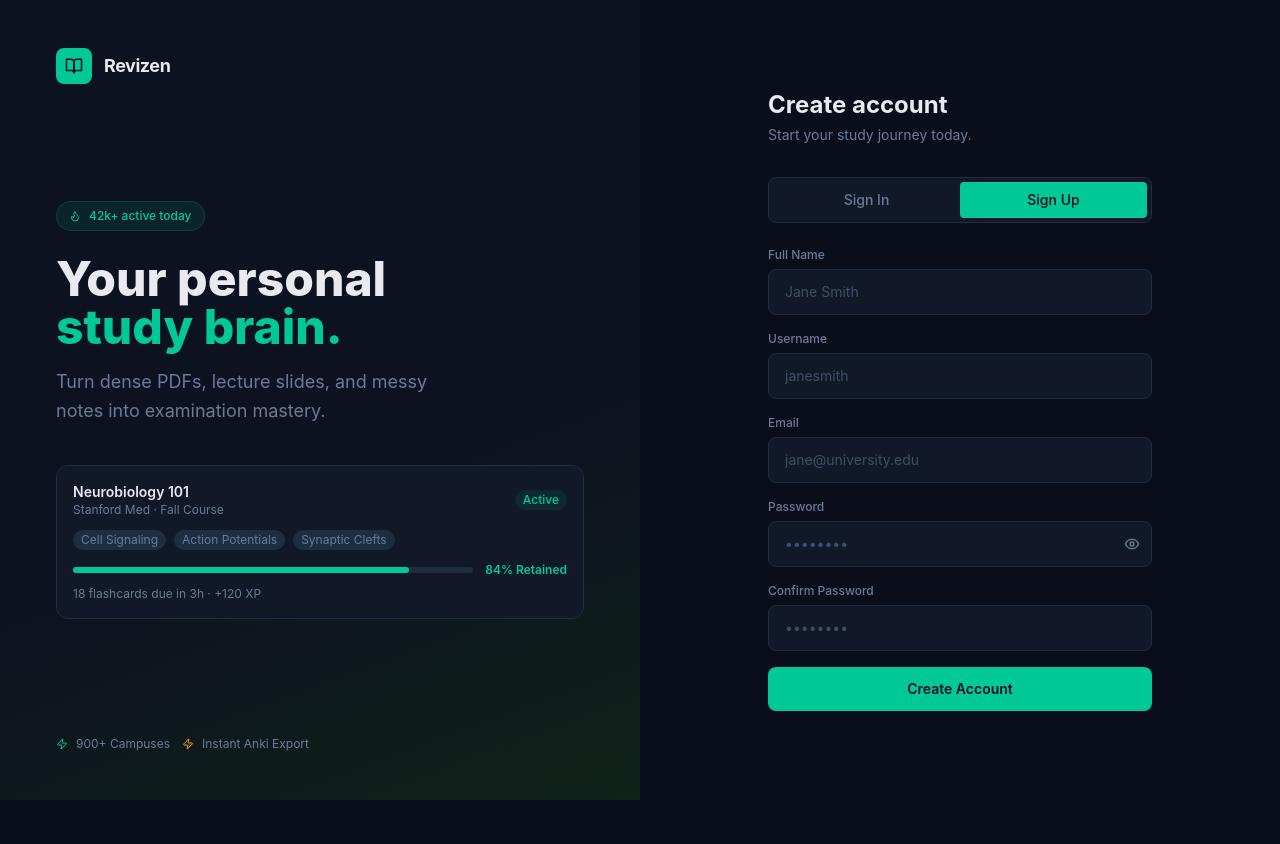
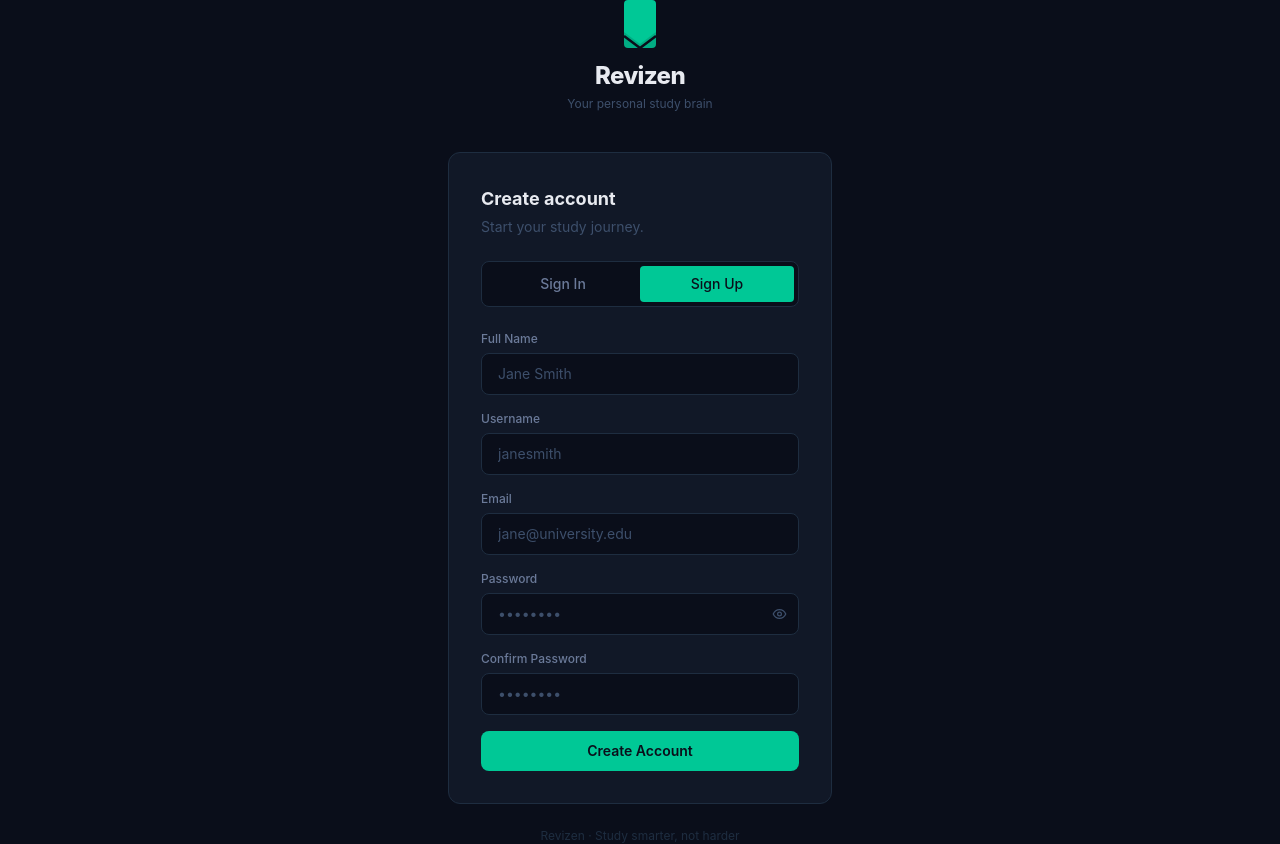
Before and after one commit to MariyaMaheen/Revizen, a React (Vite) app in the folder frontend/: page / in a window 1280 px wide. Both pictures are taken after a click on the button "Sign Up". Before the commit the page ends 800 px from the top, so only its background shows below. Built offline with nearby package versions, Linux system fonts and the light colour scheme.

Commit message:
Update Login.jsx

```diff
--- a/frontend/src/components/Login.jsx
+++ b/frontend/src/components/Login.jsx
@@ -1,6 +1,6 @@
 import { useState } from 'react'
 import { motion, AnimatePresence } from 'framer-motion'
-import { Eye, EyeOff, Loader2, Flame, Zap, BookOpen } from 'lucide-react'
+import { Eye, EyeOff, Loader2 } from 'lucide-react'
 import { login, register } from '../api'
 
 function PasswordStrength({ password }) {
@@ -75,96 +75,43 @@ export default function Login({ onLogin, addToast }) {
   }
 
   return (
-    <div className="min-h-screen flex bg-bg">
-      {/* Left — brand panel */}
-      <div className="hidden md:flex flex-col justify-between w-1/2 px-14 py-12"
-        style={{ background: 'linear-gradient(160deg, #0d1220 60%, #0f2318 100%)' }}>
+    <div className="min-h-screen flex flex-col items-center justify-center px-4"
+      style={{ background: '#0a0e1a' }}>
+
       {/* Logo */}
-        <div className="flex items-center gap-3">
-          <div className="w-9 h-9 rounded-lg flex items-center justify-center"
-            style={{ background: '#00c896' }}>
-            <BookOpen size={18} color="#0a0e1a" />
-          </div>
-          <span className="text-lg font-bold text-text-primary tracking-tight">Revizen</span>
-        </div>
+      <motion.div initial={{ opacity: 0, y: -12 }} animate={{ opacity: 1, y: 0 }}
+        className="flex flex-col items-center mb-10">
+        {/* Bookmark icon */}
+        <svg width="40" height="48" viewBox="0 0 40 48" fill="none" xmlns="http://www.w3.org/2000/svg" className="mb-3">
+          <rect x="4" y="0" width="32" height="48" rx="4" fill="#00c896" />
+          <path d="M4 32 L20 44 L36 32 L36 48 L4 48 Z" fill="#0a0e1a" opacity="0.15"/>
+          <path d="M4 36 L20 48 L36 36" fill="none" stroke="#0a0e1a" strokeWidth="2.5" strokeLinejoin="round"/>
+        </svg>
+        <span className="text-2xl font-extrabold tracking-tight" style={{ color: '#e8eaf0' }}>Revizen</span>
+        <span className="text-xs mt-1" style={{ color: '#3d4f6b' }}>Your personal study brain</span>
+      </motion.div>
 
-        {/* Hero */}
-        <div>
-          <div className="inline-flex items-center gap-2 px-3 py-1.5 rounded-pill mb-6 text-xs font-medium"
-            style={{ background: '#00c89618', color: '#00c896', border: '1px solid #00c89630' }}>
-            <Flame size={12} /> 42k+ active today
-          </div>
-          <h2 className="text-5xl font-extrabold text-text-primary leading-none mb-4">
-            Your personal<br />
-            <span style={{ color: '#00c896' }}>study brain.</span>
-          </h2>
-          <p className="text-text-muted text-lg leading-relaxed max-w-sm">
-            Turn dense PDFs, lecture slides, and messy notes into examination mastery.
-          </p>
+      {/* Card */}
+      <motion.div initial={{ opacity: 0, y: 16 }} animate={{ opacity: 1, y: 0 }}
+        transition={{ delay: 0.08 }}
+        className="w-full max-w-sm rounded-card p-8"
+        style={{ background: '#111827', border: '1px solid #1e2d40' }}>
 
-          {/* Sample doc card */}
-          <div className="mt-10 rounded-card p-4" style={{ background: '#111827', border: '1px solid #1e2d40' }}>
-            <div className="flex items-center justify-between mb-3">
-              <div>
-                <p className="text-sm font-semibold text-text-primary">Neurobiology 101</p>
-                <p className="text-xs text-text-muted">Stanford Med · Fall Course</p>
-              </div>
-              <span className="text-xs px-2 py-0.5 rounded-pill font-medium"
-                style={{ background: '#00c89618', color: '#00c896' }}>Active</span>
-            </div>
-            <div className="flex gap-2 flex-wrap">
-              {['Cell Signaling', 'Action Potentials', 'Synaptic Clefts'].map(t => (
-                <span key={t} className="text-xs px-2 py-0.5 rounded-pill"
-                  style={{ background: '#1e2d40', color: '#6b7a99' }}>{t}</span>
-              ))}
-            </div>
-            <div className="mt-3 flex items-center gap-3">
-              <div className="flex-1 h-1.5 rounded-full" style={{ background: '#1e2d40' }}>
-                <div className="h-full rounded-full" style={{ width: '84%', background: '#00c896' }} />
-              </div>
-              <span className="text-xs font-semibold" style={{ color: '#00c896' }}>84% Retained</span>
-            </div>
-            <p className="text-xs text-text-muted mt-2">18 flashcards due in 3h · +120 XP</p>
-          </div>
-        </div>
-
-        {/* Footer badges */}
-        <div className="flex gap-3">
-          <div className="flex items-center gap-2 text-xs text-text-muted">
-            <Zap size={12} style={{ color: '#00c896' }} /> 900+ Campuses
-          </div>
-          <div className="flex items-center gap-2 text-xs text-text-muted">
-            <Zap size={12} style={{ color: '#f59e0b' }} /> Instant Anki Export
-          </div>
-        </div>
-      </div>
-
-      {/* Right — auth form */}
-      <div className="flex-1 flex items-center justify-center px-6 py-10" style={{ background: '#0a0e1a' }}>
-        <div className="w-full max-w-sm">
-          {/* Mobile logo */}
-          <div className="md:hidden flex items-center gap-2 mb-8">
-            <div className="w-8 h-8 rounded-lg flex items-center justify-center" style={{ background: '#00c896' }}>
-              <BookOpen size={16} color="#0a0e1a" />
-            </div>
-            <span className="font-bold text-text-primary">Revizen</span>
-          </div>
-
-          <h3 className="text-2xl font-bold text-text-primary mb-1">
+        <h3 className="text-lg font-bold text-text-primary mb-1">
           {mode === 'login' ? 'Welcome back' : 'Create account'}
         </h3>
-          <p className="text-text-muted text-sm mb-8">
-            {mode === 'login' ? 'Pick up where you left off.' : 'Start your study journey today.'}
+        <p className="text-sm mb-6" style={{ color: '#3d4f6b' }}>
+          {mode === 'login' ? 'Pick up where you left off.' : 'Start your study journey.'}
         </p>
 
         {/* Toggle */}
-          <div className="flex rounded-btn p-1 mb-6" style={{ background: '#111827', border: '1px solid #1e2d40' }}>
+        <div className="flex rounded-btn p-1 mb-6" style={{ background: '#0a0e1a', border: '1px solid #1e2d40' }}>
           {['login', 'register'].map(m => (
             <button key={m} onClick={() => { setMode(m); setErrors({}) }}
               className="flex-1 py-2 rounded text-sm font-medium transition-all duration-200"
               style={mode === m
                 ? { background: '#00c896', color: '#0a0e1a' }
-                  : { color: '#6b7a99' }}>
+                : { color: '#6b7a99', background: 'transparent' }}>
               {m === 'login' ? 'Sign In' : 'Sign Up'}
             </button>
           ))}
@@ -172,52 +119,53 @@ export default function Login({ onLogin, addToast }) {
 
         <AnimatePresence mode="wait">
           <motion.form key={mode}
-              initial={{ opacity: 0, y: 8 }} animate={{ opacity: 1, y: 0 }}
-              exit={{ opacity: 0, y: -8 }} transition={{ duration: 0.18 }}
+            initial={{ opacity: 0, y: 6 }} animate={{ opacity: 1, y: 0 }}
+            exit={{ opacity: 0, y: -6 }} transition={{ duration: 0.15 }}
             onSubmit={handleSubmit} className="space-y-4">
 
             {mode === 'register' && (
               <div>
-                  <label className="block text-xs font-medium text-text-muted mb-1.5">Full Name</label>
+                <label className="block text-xs font-medium mb-1.5" style={{ color: '#6b7a99' }}>Full Name</label>
                 <input name="full_name" value={form.full_name} onChange={handleChange}
                   placeholder="Jane Smith"
-                    className="w-full px-4 py-3 rounded-btn text-sm text-text-primary placeholder-text-dim focus:outline-none transition-colors"
-                    style={{ background: '#111827', border: `1px solid ${errors.full_name ? '#ef4444' : '#1e2d40'}` }} />
+                  className="w-full px-4 py-2.5 rounded-btn text-sm text-text-primary placeholder-text-dim focus:outline-none transition-colors"
+                  style={{ background: '#0a0e1a', border: `1px solid ${errors.full_name ? '#ef4444' : '#1e2d40'}` }} />
                 {errors.full_name && <p className="text-xs mt-1" style={{ color: '#ef4444' }}>{errors.full_name}</p>}
               </div>
             )}
 
             <div>
-                <label className="block text-xs font-medium text-text-muted mb-1.5">Username</label>
+              <label className="block text-xs font-medium mb-1.5" style={{ color: '#6b7a99' }}>Username</label>
               <input name="username" value={form.username} onChange={handleChange}
                 placeholder="janesmith" autoComplete="username"
-                  className="w-full px-4 py-3 rounded-btn text-sm text-text-primary placeholder-text-dim focus:outline-none transition-colors"
-                  style={{ background: '#111827', border: `1px solid ${errors.username ? '#ef4444' : '#1e2d40'}` }} />
+                className="w-full px-4 py-2.5 rounded-btn text-sm text-text-primary placeholder-text-dim focus:outline-none transition-colors"
+                style={{ background: '#0a0e1a', border: `1px solid ${errors.username ? '#ef4444' : '#1e2d40'}` }} />
               {errors.username && <p className="text-xs mt-1" style={{ color: '#ef4444' }}>{errors.username}</p>}
             </div>
 
             {mode === 'register' && (
               <div>
-                  <label className="block text-xs font-medium text-text-muted mb-1.5">Email</label>
+                <label className="block text-xs font-medium mb-1.5" style={{ color: '#6b7a99' }}>Email</label>
                 <input name="email" type="email" value={form.email} onChange={handleChange}
                   placeholder="jane@university.edu"
-                    className="w-full px-4 py-3 rounded-btn text-sm text-text-primary placeholder-text-dim focus:outline-none transition-colors"
-                    style={{ background: '#111827', border: `1px solid ${errors.email ? '#ef4444' : '#1e2d40'}` }} />
+                  className="w-full px-4 py-2.5 rounded-btn text-sm text-text-primary placeholder-text-dim focus:outline-none transition-colors"
+                  style={{ background: '#0a0e1a', border: `1px solid ${errors.email ? '#ef4444' : '#1e2d40'}` }} />
                 {errors.email && <p className="text-xs mt-1" style={{ color: '#ef4444' }}>{errors.email}</p>}
               </div>
             )}
 
             <div>
-                <label className="block text-xs font-medium text-text-muted mb-1.5">Password</label>
+              <label className="block text-xs font-medium mb-1.5" style={{ color: '#6b7a99' }}>Password</label>
               <div className="relative">
                 <input name="password" type={showPass ? 'text' : 'password'}
                   value={form.password} onChange={handleChange} placeholder="••••••••"
                   autoComplete={mode === 'login' ? 'current-password' : 'new-password'}
-                    className="w-full px-4 py-3 pr-11 rounded-btn text-sm text-text-primary placeholder-text-dim focus:outline-none transition-colors"
-                    style={{ background: '#111827', border: `1px solid ${errors.password ? '#ef4444' : '#1e2d40'}` }} />
+                  className="w-full px-4 py-2.5 pr-11 rounded-btn text-sm text-text-primary placeholder-text-dim focus:outline-none transition-colors"
+                  style={{ background: '#0a0e1a', border: `1px solid ${errors.password ? '#ef4444' : '#1e2d40'}` }} />
                 <button type="button" onClick={() => setShowPass(p => !p)}
-                    className="absolute right-3 top-1/2 -translate-y-1/2 text-text-muted hover:text-text-primary">
-                    {showPass ? <EyeOff size={16} /> : <Eye size={16} />}
+                  className="absolute right-3 top-1/2 -translate-y-1/2 transition-colors"
+                  style={{ color: '#3d4f6b' }}>
+                  {showPass ? <EyeOff size={15} /> : <Eye size={15} />}
                 </button>
               </div>
               {errors.password && <p className="text-xs mt-1" style={{ color: '#ef4444' }}>{errors.password}</p>}
@@ -226,28 +174,31 @@ export default function Login({ onLogin, addToast }) {
 
             {mode === 'register' && (
               <div>
-                  <label className="block text-xs font-medium text-text-muted mb-1.5">Confirm Password</label>
+                <label className="block text-xs font-medium mb-1.5" style={{ color: '#6b7a99' }}>Confirm Password</label>
                 <input name="confirm_password" type={showPass ? 'text' : 'password'}
                   value={form.confirm_password} onChange={handleChange} placeholder="••••••••"
                   autoComplete="new-password"
-                    className="w-full px-4 py-3 rounded-btn text-sm text-text-primary placeholder-text-dim focus:outline-none transition-colors"
-                    style={{ background: '#111827', border: `1px solid ${errors.confirm_password ? '#ef4444' : '#1e2d40'}` }} />
+                  className="w-full px-4 py-2.5 rounded-btn text-sm text-text-primary placeholder-text-dim focus:outline-none transition-colors"
+                  style={{ background: '#0a0e1a', border: `1px solid ${errors.confirm_password ? '#ef4444' : '#1e2d40'}` }} />
                 {errors.confirm_password && <p className="text-xs mt-1" style={{ color: '#ef4444' }}>{errors.confirm_password}</p>}
               </div>
             )}
 
             <motion.button type="submit" disabled={loading}
-                whileHover={{ scale: 1.01 }} whileTap={{ scale: 0.99 }}
-                className="w-full py-3 rounded-btn font-semibold text-sm mt-2 flex items-center justify-center gap-2 transition-all disabled:opacity-60"
+              whileHover={{ scale: 1.01 }} whileTap={{ scale: 0.98 }}
+              className="w-full py-2.5 rounded-btn font-semibold text-sm mt-2 flex items-center justify-center gap-2 transition-all disabled:opacity-60"
               style={{ background: '#00c896', color: '#0a0e1a' }}>
               {loading
-                  ? <><Loader2 size={16} className="animate-spin" /> {mode === 'login' ? 'Signing in...' : 'Creating...'}</>
+                ? <><Loader2 size={15} className="animate-spin" /> {mode === 'login' ? 'Signing in...' : 'Creating...'}</>
                 : mode === 'login' ? 'Sign In' : 'Create Account'}
             </motion.button>
           </motion.form>
         </AnimatePresence>
-        </div>
-      </div>
+      </motion.div>
+
+      <p className="text-xs mt-6" style={{ color: '#1e2d40' }}>
+        Revizen · Study smarter, not harder
+      </p>
     </div>
   )
 }
```
Lines whose indentation alone changed are shown as unchanged.
